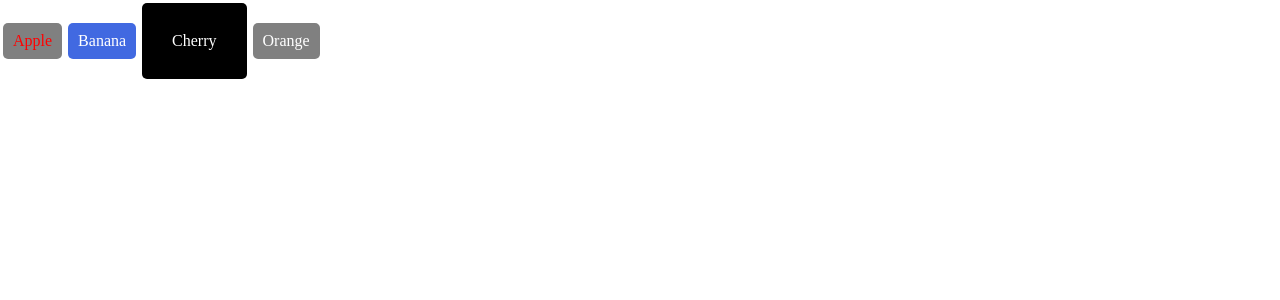
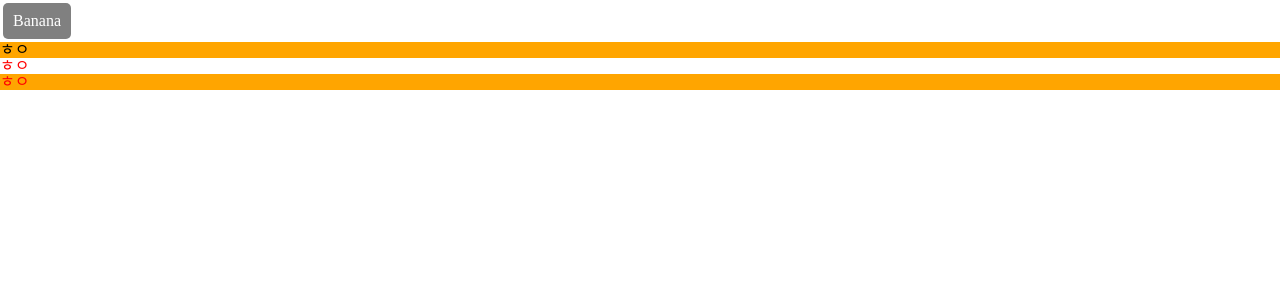
Before and after one commit to BlackMaka/vue3-template-basic, a Vue app: page / in a window 1280 px wide. Shown: the top 300 px of the page. Built offline with nearby package versions, Linux system fonts and the light colour scheme.

Commit message:
inheritAttrs, 등.. 상위컴포넌트속성 상속

```diff
--- a/src/App.vue
+++ b/src/App.vue
@@ -1,19 +1,10 @@
 <template>
   <div>
-    <MyBtn>
-      <span style="color:red">Apple</span>
-    </MyBtn>
-    <MyBtn color="royalblue">
+    <MyBtn
+      class="sample"
+      style="color:red">
       Banana
     </MyBtn>
-    <MyBtn
-      large
-      :color="color">
-      Cherry
-    </MyBtn>
-    <!-- :바인딩 차이점은 숫자로 타입까지 인식가능 -->
-
-    <MyBtn>Orange</MyBtn>
   </div>
 </template>
 
@@ -23,14 +14,12 @@ export default {
   components:{
     MyBtn
   },
-  data(){
-    return {
-      color:'#000'
-    }
-  }
 }
 </script>
 
-<style>
-
+// scoped 쓰면 적용안됨
+<style lang="scss" >
+  .sample{
+    background-color: orange;
+  }
 </style>
--- a/src/components/MyBtn.vue
+++ b/src/components/MyBtn.vue
@@ -1,25 +1,28 @@
 <template>
+  <!-- 상위 컴포넌트 클래스가 기본 상속됨 (최상위로트 1개 있을때만) -->
   <div
-    class="btn"
-    :class="{large}"
-    :style="{ backgroundColor: color}">
+    class="btn">
     <slot></slot>
   </div>
+  <h1 :class="$attrs.class">
+    ㅎㅇ
+  </h1>
+  <h1 :style="$attrs.style">
+    ㅎㅇ
+  </h1>
+  <!-- 상위 컴포넌트 속성 한번에 적용 -->
+  <h1 v-bind="$attrs">
+    ㅎㅇ
+  </h1>
 </template>
 
 <script>
 export default {
-    props:{
-        color:{
-            type:String,
-            default:'gray'
-        },
-        large:{
-            type:Boolean,
-            default:false
-        }
-    }
-
+  inheritAttrs : false, // 상위 컴포넌트 속성 상속 false
+  created(){
+      console.log(this.$attrs);
+      console.log(this.$attrs.style);
+  }
 }
 </script>
 
@@ -31,8 +34,5 @@ export default {
         background-color: gray;
         padding: 10px;
         margin: 3px;
-        &.large{
-            padding: 30px;
-        }
     }
 </style>
```
